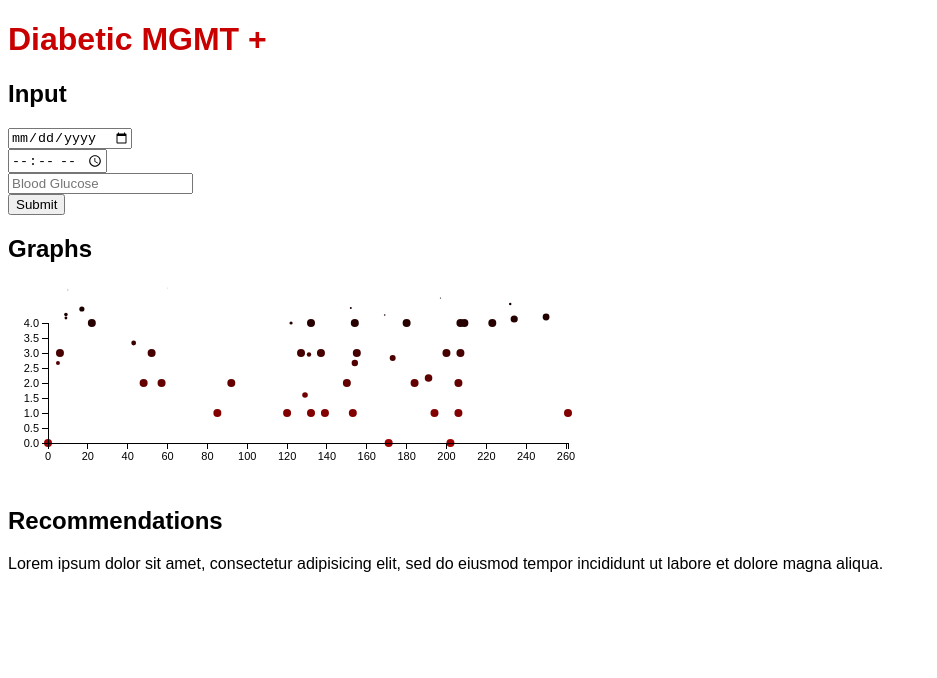
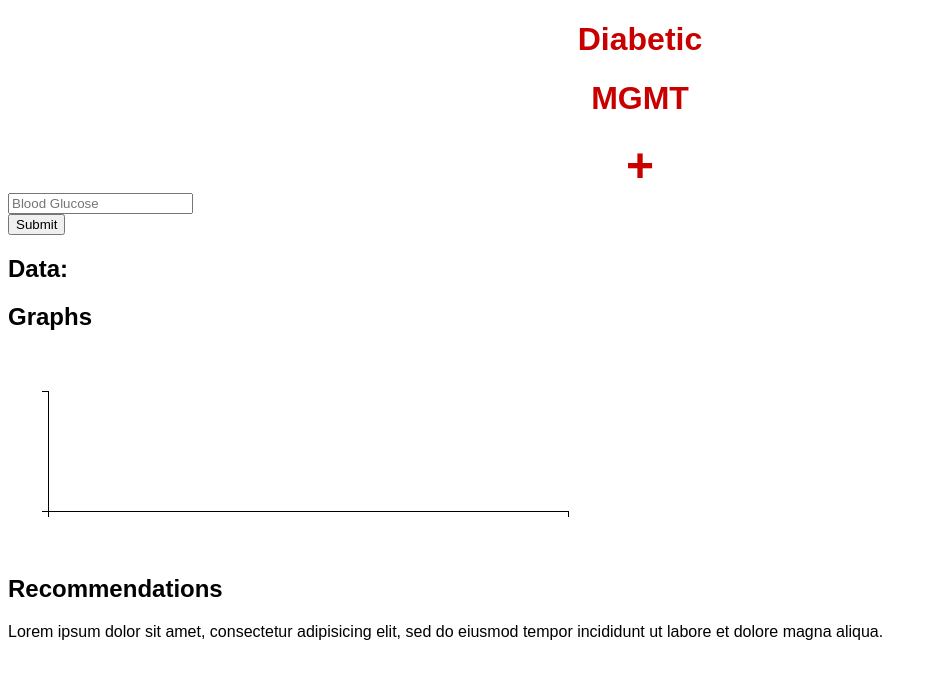
Before and after one commit to cyrus-shahrivar/diabeticMGMT, a website: page public/index.html in a window 1280 px wide. Shown: the whole page, without its empty margins (0-937 px from the left). Drawn offline with nearby package versions, Linux system fonts and the light colour scheme; no server answers.

Commit message:
working on getting data to front end rendering

```diff
--- a/models/user.js
+++ b/models/user.js
@@ -2,7 +2,9 @@ var mongoose = require('mongoose');
 
 var UserSchema = new mongoose.Schema({
   username: String,
-  bg: Number
+  bg: Number,
+  updated_at: { type: Date, default: Date.now },
+  created_at: { type: Date, default: Date.now }
 });
 
 var User = mongoose.model('User', UserSchema);
--- a/public/app.js
+++ b/public/app.js
@@ -1,5 +1,6 @@
 console.log("connected to app.js");
 $(document).ready(function(){
+    var dataArray = [];
     var sendVitals = function(){
       var bloodGlucose = $("#bg").val();
       $.ajax({
@@ -11,4 +12,93 @@ $(document).ready(function(){
     };
 
     $("#vitals").on("click", sendVitals);
+
+    $.ajax({
+      url: "/users",
+      method: "GET"
+    }).done(function(data){
+      dataArray = JSON.parse(data);
+      console.log(dataArray);
+    });
+
+    ///////////////////////////////////////////// D3 GRAPH CODE BELOW
+    //program variables
+    var array = [];
+    var w = 600,
+        h = 200;
+
+    var padding = 40;
+    //2016-05-05T17:30:40.478Z
+    var timeFormat = d3.time.format("%Y-%m-%dT%H:%M:%SZ");
+
+    for (var i = 0; i< dataArray.length; i++) {
+      console.log("l");
+      var bg = dataArray[i].bg;
+      var date = timeFormat.parse(dataArray[i].created_at);
+      array.push([bg, date]);
+    }
+
+    // // random data filling
+    // var numDataPoints = 50;
+    // var xRange = Math.random() * 500;
+    // var yRange = Math.random() * 500;
+    // for (var i = 0; i < numDataPoints; i++) {
+    //     var newNumber1 = Math.round(Math.random() * xRange);
+    //     var newNumber2 = Math.round(Math.random() * yRange);
+    //     array.push([newNumber1, newNumber2]);
+    // }
+
+    //scaling
+    var xScale = d3.scale.linear()
+                  .domain([d3.min(array, function(d){return d[0]}),d3.max(array, function(d){return d[0]})])
+                  .range([0 + padding, w - padding]);
+
+    var yScale = d3.scale.linear()
+                  .domain([d3.min(array, function(d){return d[1]}),d3.max(array, function(d){return d[1]})])
+                  .range([h - padding, 0 + padding]);
+
+                  // will make "y" values actually go bottom-up (opp of coord system).range([h - padding, 0 + padding]);
+    //creates svg
+    var svg = d3.select('#graphs').append('svg')
+                .attr('width', w)
+                .attr('height', h);
+
+    //creates, animates circles
+    var circles = svg.selectAll('circle')
+                     .data(array)
+                     .enter()
+                     .append('circle')
+                     .attr('cx', function(d){return xScale(d[0])})
+                     .attr('cy', 0)
+                     .attr('r', 0)
+                     .transition()
+                     .delay(function(d, i) {
+                        return i * 100;
+                     })
+                       .duration(2000)
+                       .ease('linear')
+                       .attr('cy', function(d){return yScale(d[1])})
+                       .attr('r', 4)
+                       .attr('fill', function(d,i){return 'rgb(' + yScale(d[1]) + ',0,0)'});
+
+    //creates axes
+    var xAxis = d3.svg.axis()
+                  .scale(xScale)
+                  .orient('bottom');
+
+
+    var yAxis = d3.svg.axis()
+                  .scale(yScale)
+                  .orient('left');
+
+    svg.append('g')
+       .attr('transform', 'translate(0,' + (h - padding) + ')')
+       .attr('class', 'axis')
+       .call(xAxis);
+
+    svg.append('g')
+       .attr('transform', 'translate(' + (padding) + ',0)')
+       .attr('class', 'axis')
+       .call(yAxis);
+    ///////////////////////////////////////////// END OF D3 CODE
 });
--- a/public/index.html
+++ b/public/index.html
@@ -23,11 +23,14 @@
     <script src="d3.js" charset="utf-8"></script>
   </head>
   <body>
-    <h1>Diabetic MGMT +</h1>
-    <h2>Input</h2>
+    <header>
+      <h1>Diabetic</h1>
+      <h1>MGMT</h1>
+      <h1 id="plusSign">+</h1>
+    </header>
     <form id="vitals">
-      <input type="date" placeholder="Date" id="date"><br>
-      <input type="time" placeholder="Time" id="time"><br>
+      <!-- <input type="date" placeholder="Date" id="date"><br>
+      <input type="time" placeholder="Time" id="time"><br> -->
       <input type="number" placeholder="Blood Glucose" id="bg"><br>
       <!-- <input type="text" placeholder="Meal Description"><br>
       <input type="number" placeholder="Meal Amount"><br>
@@ -39,6 +42,9 @@
       <input type="number" placeholder="Exercise Description"><br> -->
       <input type="button" name="name" value="Submit"><br>
     </form>
+    <div class="data">
+      <h2>Data:</h2>
+    </div>
     <h2>Graphs</h2>
     <div id="graphs">
 
@@ -47,78 +53,6 @@
     <p>
       Lorem ipsum dolor sit amet, consectetur adipisicing elit, sed do eiusmod tempor incididunt ut labore et dolore magna aliqua.
     </p>
-    <script>
-      //program variables
-      var w = 600,
-          h = 200;
-
-      var padding = 40;
-
-      var array = [];
-      // random data filling
-      var numDataPoints = 50;
-      var xRange = Math.random() * 500;
-      var yRange = Math.random() * 500;
-      for (var i = 0; i < numDataPoints; i++) {
-          var newNumber1 = Math.round(Math.random() * xRange);
-          var newNumber2 = Math.round(Math.random() * yRange);
-          array.push([newNumber1, newNumber2]);
-      }
-
-      //scaling
-      var xScale = d3.scale.linear()
-                    .domain([d3.min(array, function(d){return d[0]}),d3.max(array, function(d){return d[0]})])
-                    .range([0 + padding, w - padding]);
-
-      var yScale = d3.scale.linear()
-                    .domain([d3.min(array, function(d){return d[1]}),d3.max(array, function(d){return d[1]})])
-                    .range([h - padding, 0 + padding]);
-
-                    // will make "y" values actually go bottom-up (opp of coord system).range([h - padding, 0 + padding]);
-      //creates svg
-      var svg = d3.select('#graphs').append('svg')
-                  .attr('width', w)
-                  .attr('height', h);
-
-      //creates, animates circles
-      var circles = svg.selectAll('circle')
-                       .data(array)
-                       .enter()
-                       .append('circle')
-                       .attr('cx', function(d){return xScale(d[0])})
-                       .attr('cy', 0)
-                       .attr('r', 0)
-                       .transition()
-                       .delay(function(d, i) {
-                          return i * 100;
-                       })
-                         .duration(2000)
-                         .ease('linear')
-                         .attr('cy', function(d){return yScale(d[1])})
-                         .attr('r', 4)
-                         .attr('fill', function(d,i){return 'rgb(' + yScale(d[1]) + ',0,0)'});
-
-      //creates axes
-      var xAxis = d3.svg.axis()
-                    .scale(xScale)
-                    .orient('bottom');
-
-
-      var yAxis = d3.svg.axis()
-                    .scale(yScale)
-                    .orient('left');
-
-      svg.append('g')
-         .attr('transform', 'translate(0,' + (h - padding) + ')')
-         .attr('class', 'axis')
-         .call(xAxis);
-
-      svg.append('g')
-         .attr('transform', 'translate(' + (padding) + ',0)')
-         .attr('class', 'axis')
-         .call(yAxis);
-
-    </script>
     <script type="text/javascript" src="app.js"></script>
   </body>
 </html>
--- a/public/style.css
+++ b/public/style.css
@@ -2,6 +2,12 @@ body {
   font-family: sans-serif;
 }
 
-h1 {
+header {
   color: rgba(200,0,0,1);
+  text-align: center;
 }
+
+#plusSign {
+  font-size: 3em;
+  margin: 0;
+}
--- a/server.js
+++ b/server.js
@@ -35,7 +35,7 @@ app.listen(app.get('port'), function() {
 
 app.get('/users', function(req,res){
   User.find().exec(function (err, users) {
-    res.send(users);
+    res.send(JSON.stringify(users));
   });
 });
 
```
